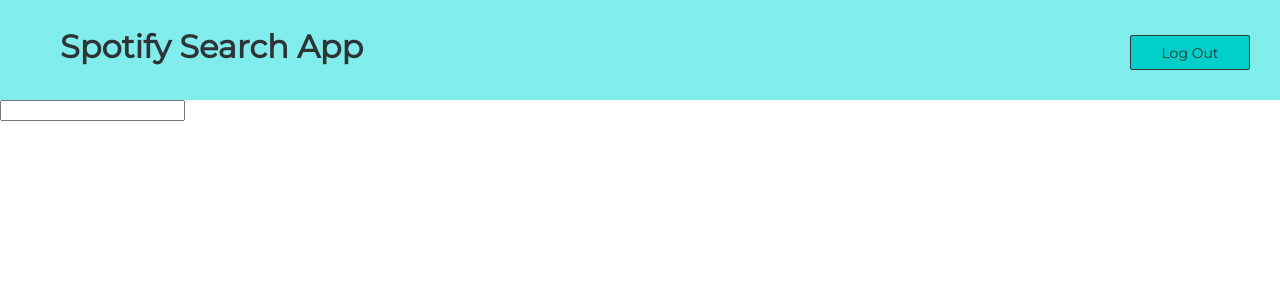
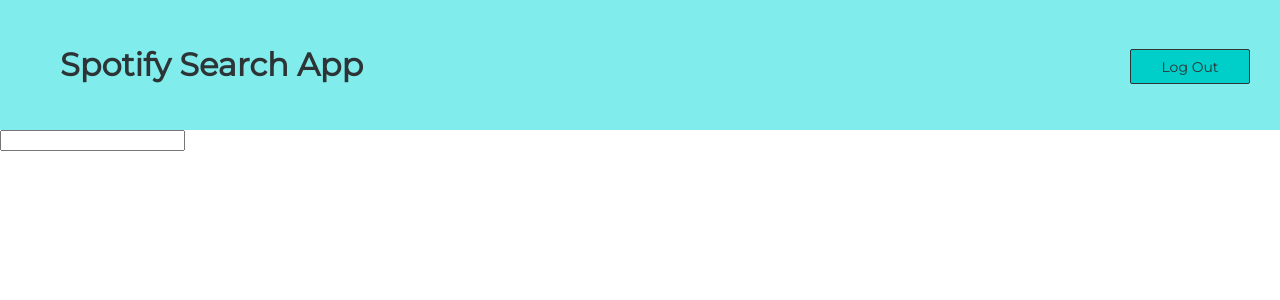
Before and after one commit to miguelfervi/react-spotify-search-app, a React (Create React App) app: page /redirect in a window 1280 px wide. Shown: the top 300 px of the page. Built offline with nearby package versions, Linux system fonts and the light colour scheme; no server answers.

Commit message:
More styling

```diff
--- a/src/index.css
+++ b/src/index.css
@@ -9,17 +9,18 @@
   display: grid;
   grid-template-columns: 2fr 1fr;
   grid-gap: 10px;
-  grid-auto-rows: 100px;
+  grid-auto-rows: 130px;
   grid-template-areas: 'a a b';
   background: #81ecec;
+  height: 130px;
 }
 
 .app-title {
   grid-area: a;
   margin: 10px;
   font-size: revert;
-  padding-top: 17px;
-  padding-bottom: 17px;
+  padding-top: 35px;
+  padding-bottom: 35px;
   color: #2d3436;
   padding-left: 50px;
 }
@@ -29,7 +30,7 @@
   grid-area: b;
   margin: 10px 30px 10px 30px;
   position: relative;
-  top: 25%;
+  top: 30%;
   color: #2d3436;
   background: #00cec9;
   border-color: #00cec9;
```
